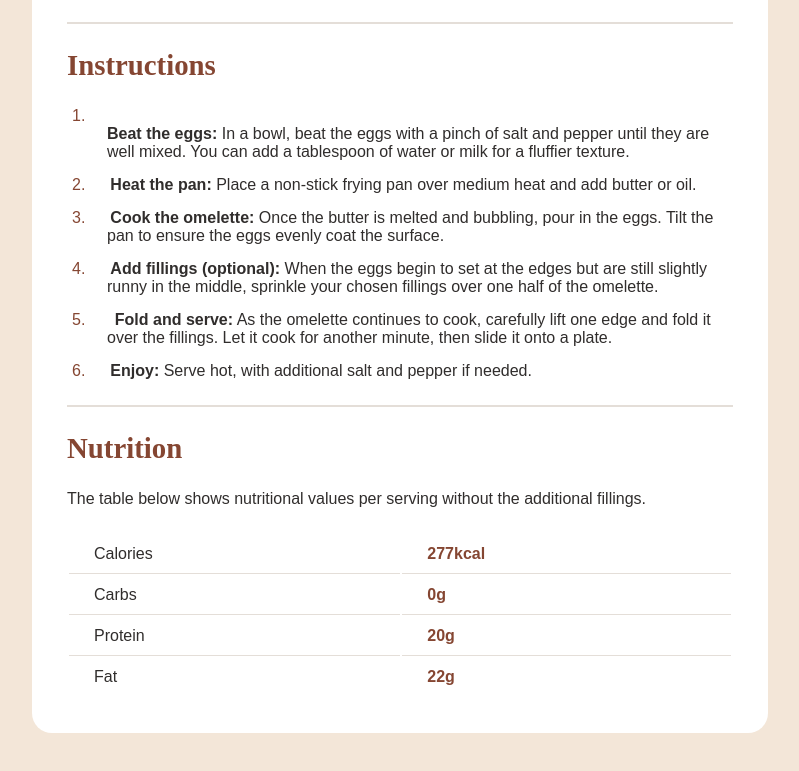
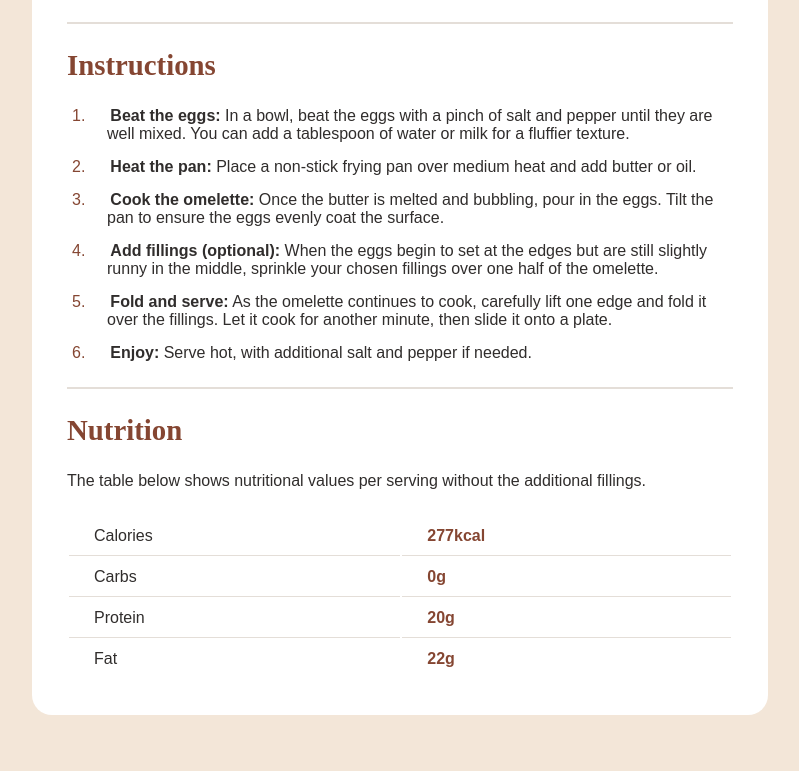
Before and after one commit to yousseftawakal/Recipe-Page, a plain HTML site: page index.html in a window 1280 px wide. Shown: the part 1006-1777 px from the top of the page, without its empty margins (240-1039 px from the left). Drawn offline with Linux system fonts and the light colour scheme.

Commit message:
Update index.html

```diff
--- a/index.html
+++ b/index.html
@@ -58,11 +58,11 @@
         <div>
           <h2>Instructions</h2>
           <ol>
-            <li></li><b>Beat the eggs:</b> In a bowl, beat the eggs with a pinch of salt and pepper until they are well mixed. You can add a tablespoon of water or milk for a fluffier texture.</li>
+            <li><b>Beat the eggs:</b> In a bowl, beat the eggs with a pinch of salt and pepper until they are well mixed. You can add a tablespoon of water or milk for a fluffier texture.</li>
             <li><b>Heat the pan:</b> Place a non-stick frying pan over medium heat and add butter or oil.</li>
             <li><b>Cook the omelette:</b> Once the butter is melted and bubbling, pour in the eggs. Tilt the pan to ensure the eggs evenly coat the surface.</li>
             <li><b>Add fillings (optional):</b> When the eggs begin to set at the edges but are still slightly runny in the middle, sprinkle your chosen fillings over one half of the omelette. </li>
-            <li> <b>Fold and serve:</b> As the omelette continues to cook, carefully lift one edge and fold it over the fillings. Let it cook for another minute, then slide it onto a plate.</li>
+            <li><b>Fold and serve:</b> As the omelette continues to cook, carefully lift one edge and fold it over the fillings. Let it cook for another minute, then slide it onto a plate.</li>
             <li><b>Enjoy:</b> Serve hot, with additional salt and pepper if needed.</li>
           </ol>
         </div>
```
